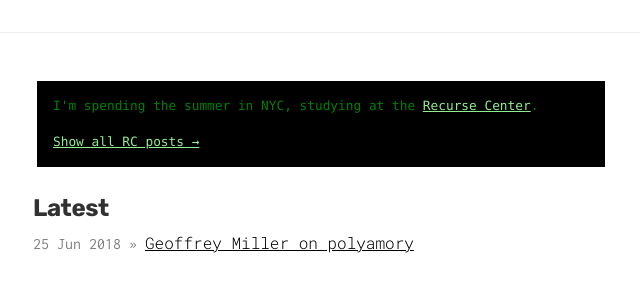
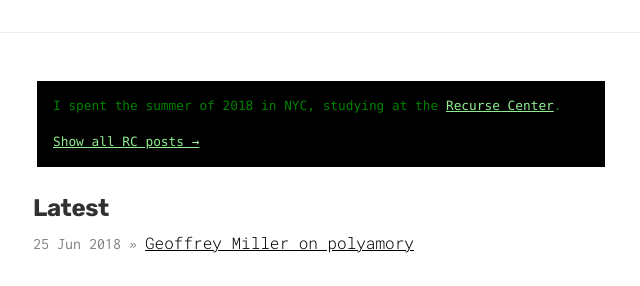
Before and after one commit to henryaj/blog-old, a Jekyll site: the page built from index.html, in a window 1280 px wide. Shown: the top 286 px of the page, without its empty margins (319-959 px from the left). Built offline with Jekyll 4.4.1, drawn with Linux system fonts in a browser that asks for light colours; the list of posts is cut into pages by our own code.

Commit message:
update header

```diff
--- a/index.html
+++ b/index.html
@@ -5,7 +5,7 @@ title: Arguably
 
 <div id="home">
   <div style="padding-left:0.25em; padding-right:0.25em;">
-    <pre style="background-color:black;color:green;">I'm spending the summer in NYC, studying at the <a style="color:lightgreen;" href="https://recurse.com">Recurse Center</a>.
+    <pre style="background-color:black;color:green;">I spent the summer of 2018 in NYC, studying at the <a style="color:lightgreen;" href="https://recurse.com">Recurse Center</a>.
 
 <a href="https://recurse.henrystanley.com" style="color:lightgreen;">Show all RC posts →</a></pre>
   </div>
```
